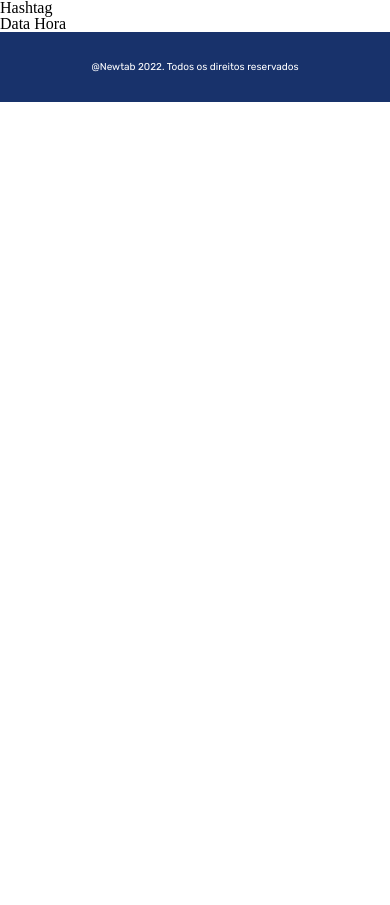
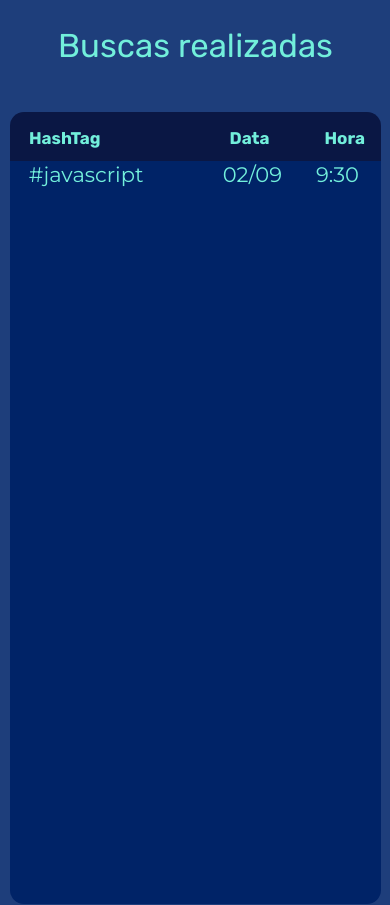
Before and after one commit to JD-Rodrigues/hashtag-finder, a React (Vite) app: page /historico in a window 390 px wide. Shown: the top 905 px of the page. Before the commit the page ends 844 px from the top, so only its background shows below. Built offline with nearby package versions, Linux system fonts and the light colour scheme.

Commit message:
feat (history | listHastag) terminado rota de buscas e terminado component da lista

```diff
--- /dev/null
+++ b/src/components/listHastag/ListHastag.jsx
@@ -0,0 +1,15 @@
+import React from 'react'
+import styles from "./styles.module.css"
+
+export const ListHastag = (props) => {
+  return (
+    <div className={styles.container} >
+      <span>{props.hashtag}</span>
+
+      <div>
+        <span>{props.date}</span>
+        <span>{props.hour}</span>
+      </div>
+    </div>
+  )
+}
--- /dev/null
+++ b/src/components/listHastag/styles.module.css
@@ -0,0 +1,33 @@
+.container{
+    width: 100%;
+    display: inline-flex;
+    justify-content: space-between;
+    padding: 56px 79.4px 22px 38.1px;
+    font-size: 1.5em;
+    font-family: var(--typo-mont);
+}
+
+.container  + .container{
+    border-top: 1px solid #41558E;
+}
+
+.container div + div{
+    border-top: 1px solid white;
+}
+
+.container div span:last-child{
+    margin-left: 135px;
+}
+
+
+
+@media (max-width:1112px) {
+    .container{
+        padding: 18px 16px 11px 12px;
+        font-size: 0.875em;
+    }
+    .container div span:last-child{
+
+        margin-left: 34px;
+    }
+}
--- a/src/pages/history/history.module.css
+++ b/src/pages/history/history.module.css
@@ -0,0 +1,100 @@
+body{
+    background: var(--light-blue);
+}
+
+.container{
+    width:100%;
+    padding: 33px 183px 0 184px;
+}
+
+.container__title{
+    font-size: 2.5em;
+    font-family: var(--typo-rubik);
+    color: var(--text-cyan);
+    margin-bottom:40px;
+}
+
+.container__table{
+    width: 100%;
+    /* height:758px; */
+    /* background:#000836 ; */
+    border-radius: 14px;
+    /* overflow: auto; */
+}
+
+.container__table__header{
+    width: 100%;
+    height: 106px;
+    border-radius: 14px;
+    padding: 56px 125.2px 22px 62.8px;
+    background: var(--dark-blue);
+    display: flex;
+    justify-content: space-between;
+    color: var(--text-cyan);
+    font-family: var(--typo-rubik);
+    font-weight: bold;
+    flex-wrap: nowrap;
+    font-size: 1.5em;
+    position: relative;
+}
+
+.container__table__header div span:last-child{
+    margin-left: 159px;
+}
+
+.container__list{
+    width: 100%;
+    height:758px;
+    background: #002367;
+    margin-bottom: 85px;
+    border-radius:  0 0 14px 14px;
+    color: var(--text-cyan);
+    overflow: auto;
+    font-size: 1.5em;
+    padding: 0 23.8px 0 22.91px;
+    margin-top: -15px;
+}
+
+/* .container__list::-webkit-scrollbar {
+    background: initial;
+}
+.container__list::-webkit-scrollbar-thumb{
+    background: var(--cyan);
+    border-radius:  0 0 14px 0;
+}
+ */
+
+
+/* @media (min-width:1112px) {
+
+} */
+
+@media (max-width:1112px) {
+
+
+    .container{
+        padding: 30px 9px 0 10px;
+    }
+
+    .container__title{
+        font-size: 2.06em;
+        text-align: center;
+        margin-bottom: 49px;
+    }
+
+    .container__table__header{
+        height: 49px;
+        border-radius: 14px 14px 0 0;
+        font-size:1.06em ;
+        padding: 18px 16px 11px 19px;
+    }
+    .container__table__header div span:last-child{
+        margin-left: 55px;
+
+    }
+    .container__list{
+        padding: 0 6px 0 6.8px;
+    }
+
+
+}
--- a/src/pages/history/index.jsx
+++ b/src/pages/history/index.jsx
@@ -1,20 +1,32 @@
+import React, { useState} from "react";
+import { ListHastag } from "../../components/listHastag/ListHastag";
 import styles from "./history.module.css";
 
 export const History = () => {
+  const [data, setData] = useState({
+    has: "#javascript",
+    data: "02/09",
+    hora: "9:30",
+  });
+
   return (
     <>
-      <div className={styles.bloco}>
-        <h1></h1>
-        <div>
-          <div>
-            Hashtag
+      <div className={styles.container}>
+        <h1 className={styles.container__title}>Buscas realizadas</h1>
+        <div className={styles.container__table}>
+          <div className={styles.container__table__header}>
+            <span>HashTag</span>
             <div>
-              <span>Data</span> <span>Hora</span>
+              <span>Data</span>
+              <span>Hora</span>
             </div>
           </div>
-          <div></div>
         </div>
-        <h1></h1>
+        <div className={styles.container__list}>
+          <ul>
+            <ListHastag hashtag={data.has} date={data.data} hour={data.hora} />
+          </ul>
+        </div>
       </div>
     </>
   );
```
